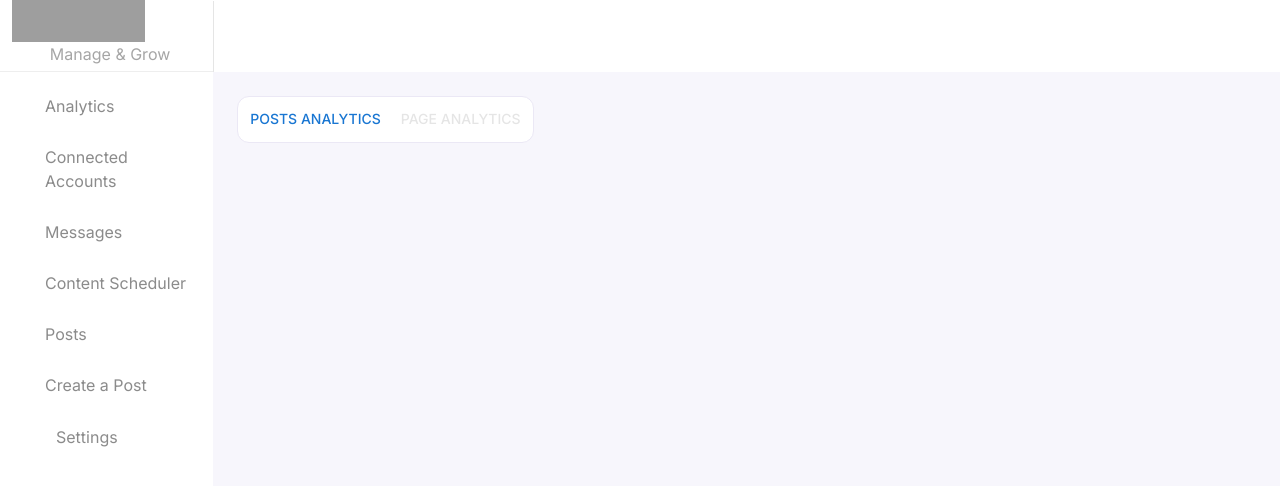
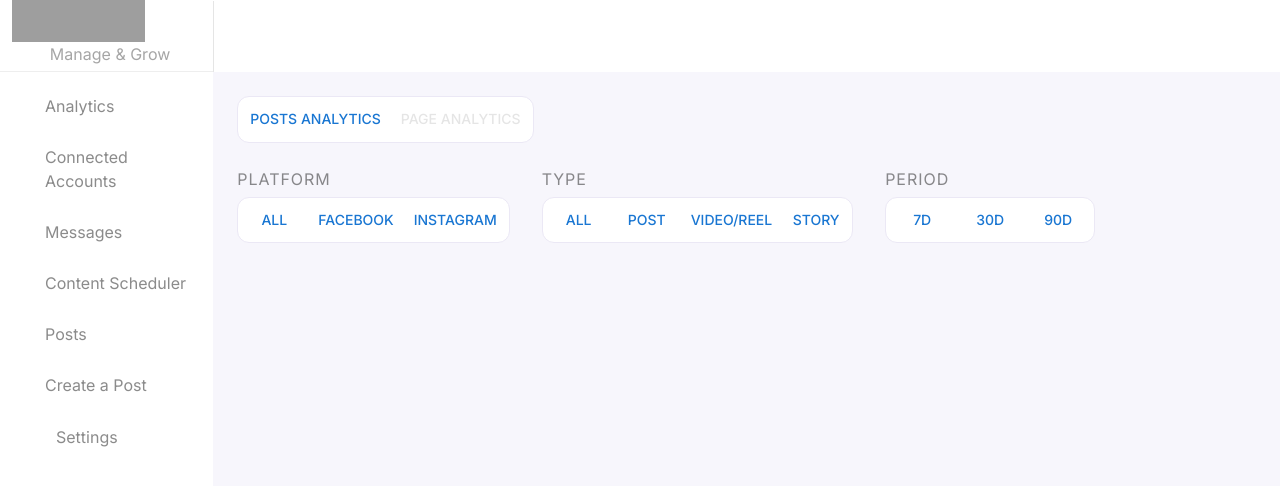
Before and after one commit to socialpeakhq/socialpeak-frontend, a Next.js app: page /app/analytics in a window 1280 px wide. Shown: the top 486 px of the page. Built offline with nearby package versions, Linux system fonts and the light colour scheme; no server answers; grey boxes are pictures that could not be loaded; some icons are missing; what simple-zustand-devtools would draw is missing.

Commit message:
created tools for analytics page

```diff
--- /dev/null
+++ b/components/analytics/tools/index.tsx
@@ -0,0 +1,97 @@
+import { Box } from "@mui/material";
+import styles from "./styles.module.scss";
+import useAnalyticsStore, {
+  PeriodType,
+  PlatformValues,
+  PostType,
+} from "@/stores/useAnalyticsStore";
+import CustomSwitch, { SwitchProps } from "@/components/shared/CustomSwitch";
+
+export default function AnalyticsTools() {
+  const filters = useAnalyticsStore((s) => s.filter);
+  const handleFilterChange = useAnalyticsStore((s) => s.handleFilterChange);
+
+  const TOOLS_SWITCHES: SwitchProps<string | number | boolean>[] = [
+    {
+      label: "PLATFORM",
+      handleChange: (value: string | number | boolean) => {
+        handleFilterChange("platform", value as PlatformValues);
+      },
+      options: [
+        {
+          label: "All",
+          value: "all",
+        },
+        {
+          label: "Facebook",
+          value: "facebook",
+        },
+        {
+          label: "Instagram",
+          value: "instagram",
+        },
+      ],
+      selectedValue: filters.platform,
+    },
+    {
+      label: "TYPE",
+      handleChange: (value: string | number | boolean) => {
+        handleFilterChange("type", value as PostType);
+      },
+      options: [
+        {
+          label: "All",
+          value: "all",
+        },
+        {
+          label: "Post",
+          value: "post",
+        },
+        {
+          label: "Video/Reel",
+          value: "reel",
+        },
+        {
+          label: "Story",
+          value: "story",
+        },
+      ],
+      selectedValue: filters.type,
+    },
+    {
+      label: "PERIOD",
+      handleChange: (value: string | number | boolean) => {
+        handleFilterChange("period", value as PeriodType);
+      },
+      options: [
+        {
+          label: "7D",
+          value: 7,
+        },
+        {
+          label: "30D",
+          value: 30,
+        },
+        {
+          label: "90D",
+          value: 90,
+        },
+      ],
+      selectedValue: filters.period,
+    },
+  ];
+
+  return (
+    <Box className={styles.toolsContainer}>
+      {TOOLS_SWITCHES.map((toolData, index) => (
+        <CustomSwitch
+          key={index}
+          handleChange={toolData.handleChange}
+          options={toolData.options}
+          selectedValue={toolData.selectedValue}
+          label={toolData.label}
+        />
+      ))}
+    </Box>
+  );
+}
--- /dev/null
+++ b/components/analytics/tools/styles.module.scss
@@ -0,0 +1,6 @@
+.toolsContainer {
+  display: flex;
+  align-items: center;
+  gap: 32px;
+  margin-top: 24px;
+}
--- a/components/shared/CustomSwitch/index.tsx
+++ b/components/shared/CustomSwitch/index.tsx
@@ -9,7 +9,7 @@ export type SwitchOption<T extends SwitchValue = SwitchValue> = {
   disabled?: boolean;
 };
 
-type IProps<T extends SwitchValue> = {
+export type SwitchProps<T extends SwitchValue> = {
   options: SwitchOption<T>[];
   selectedValue: T;
   handleChange: (value: T) => void;
@@ -21,7 +21,7 @@ export default function CustomSwitch<T extends SwitchValue>({
   selectedValue,
   handleChange,
   label,
-}: IProps<T>) {
+}: SwitchProps<T>) {
   return (
     <Box className={styles.switchWrapper}>
       {label && <Typography className={styles.label}>{label}</Typography>}
--- a/pages/analytics/index.tsx
+++ b/pages/analytics/index.tsx
@@ -6,6 +6,7 @@ import { Box } from "@mui/material";
 import styles from "./styles.module.scss";
 import CustomSwitch, { SwitchOption } from "@/components/shared/CustomSwitch";
 import { useState } from "react";
+import AnalyticsTools from "@/components/analytics/tools";
 
 const ANALYTICS_PAGES: SwitchOption<string>[] = [
   { label: "Posts Analytics", value: "posts" },
@@ -32,6 +33,7 @@ export default function AnalyticsPage() {
           handleChange={handleSelected}
         />
       </Box>
+      <AnalyticsTools />
     </Box>
   );
 }
--- /dev/null
+++ b/stores/useAnalyticsStore.ts
@@ -0,0 +1,48 @@
+import { mountStoreDevtool } from "simple-zustand-devtools";
+import { create } from "zustand";
+
+export type PlatformValues = "all" | "facebook" | "instagram";
+export type PostType = "all" | "post" | "reel" | "story";
+export type PeriodType = 7 | 30 | 90;
+
+export type FilterState = {
+  platform: PlatformValues;
+  type: PostType;
+  period: PeriodType;
+};
+
+type AnalyticsStore = {
+  filter: FilterState;
+
+  handleFilterChange: <T extends keyof FilterState>(
+    name: T,
+    value: FilterState[T],
+  ) => void;
+};
+
+const DEFAULT_FILTER: FilterState = {
+  period: 7,
+  platform: "all",
+  type: "all",
+};
+
+const useAnalyticsStore = create<AnalyticsStore>((set) => ({
+  filter: DEFAULT_FILTER,
+
+  handleFilterChange: <T extends keyof FilterState>(
+    name: T,
+    value: FilterState[T],
+  ) => {
+    set((s) => {
+      const currentFilter = { ...s.filter };
+      currentFilter[name] = value;
+      return {
+        filter: currentFilter,
+      };
+    });
+  },
+}));
+
+mountStoreDevtool("Analytics", useAnalyticsStore);
+
+export default useAnalyticsStore;
```
